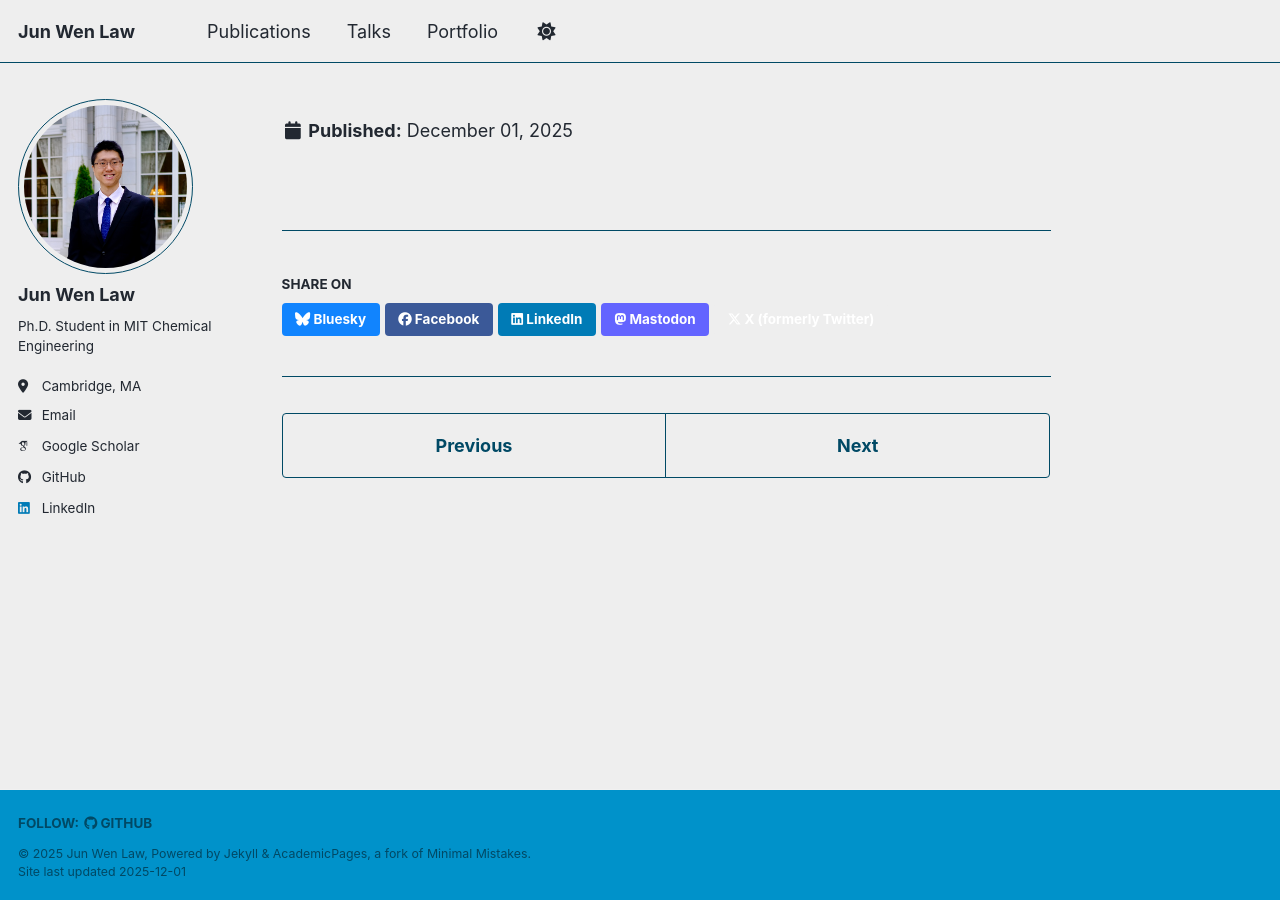
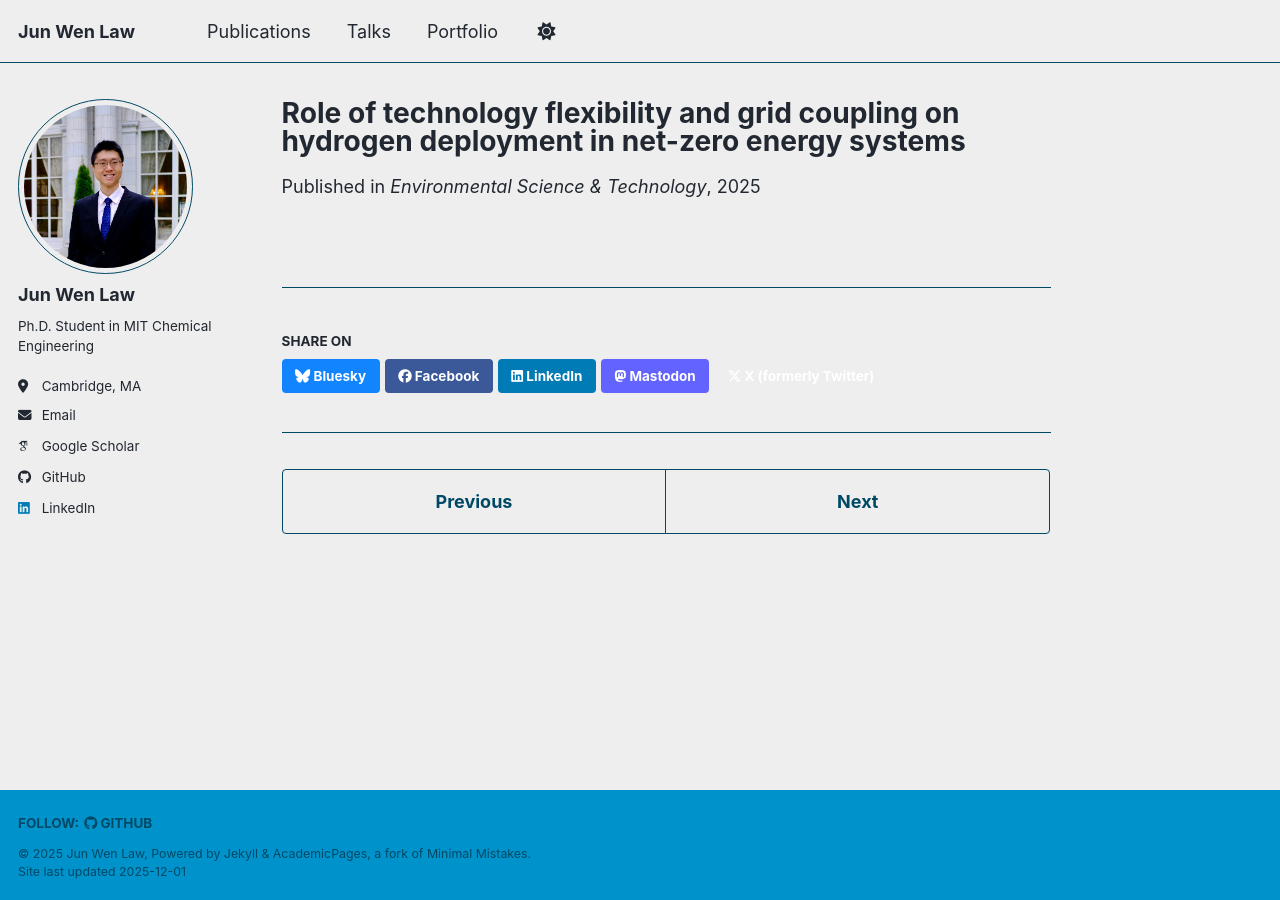
Before and after one commit to Junwenlaw/junwenlaw.github.io, a Jekyll site: the page built from _publications/2009-10-01-paper-title-number-1.md, in a window 1280 px wide. Built offline with Jekyll 4.4.1, drawn with Linux system fonts in a browser that asks for light colours; some web fonts are replaced; a script bundle is joined from its source files by our own code; library files that are not in the unit come from our copies.

```diff
--- a/_publications/2009-10-01-paper-title-number-1.md
+++ b/_publications/2009-10-01-paper-title-number-1.md
@@ -5,5 +5,5 @@ excerpt: "We use a multi-sector energy system model to examine how grid connecti
 date: 2025-11-26
 venue: "Environmental Science & Technology"
 paperurl: "https://pubs.acs.org/doi/full/10.1021/acs.est.4c12166"
-authors: "<b>J. W. Law</b>, B. K. Mignone, D. S. Mallapragada”
+authors: "<b>J. W. Law</b>, B. K. Mignone, D. S. Mallapragada"
 ---
```
